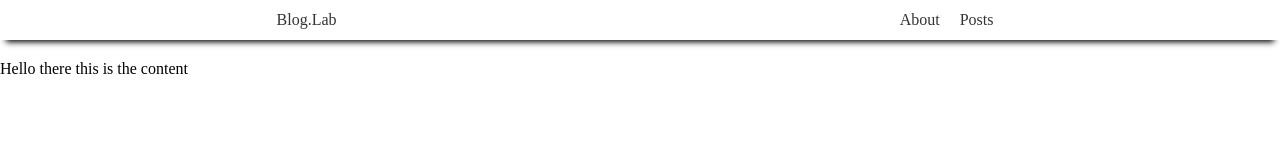
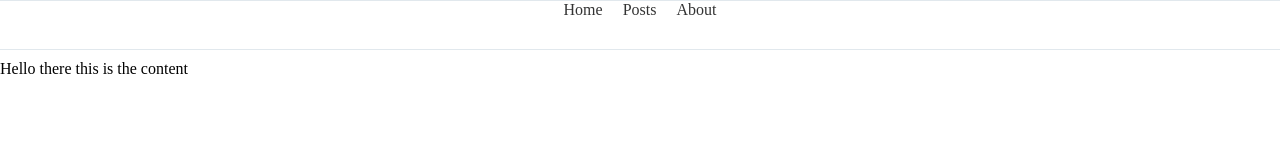
Before and after one commit to SimonLab/bog.lab, a plain HTML site: page templates/default.html in a window 1280 px wide. Shown: the top 160 px of the page. Drawn offline with nearby package versions, Linux system fonts and the light colour scheme; files that its build step writes are made by us from their sources.

Commit message:
update css menu

```diff
--- a/css/default.scss
+++ b/css/default.scss
@@ -22,14 +22,16 @@ html {
 header{
     position: fixed;
     top: 0;
-    display: flex;
-    flex-flow: row nonwrap;
+    /* css display: flex; */
+    /* flex-flow: row nonwrap; */
     background-color: white;
-    box-shadow: 0 8px 6px -6px black;
-    height: 40px;
+    /* box-shadow: 0 8px 6px -6px black; */
+    height: 50px;
     width: 100%;
-    align-items: center;
+    /* align-items: center; */
     text-align: center;
+    border-top: 1px solid #E1E8ED;
+    border-bottom: 1px solid #E1E8ED;
       a{
 	text-decoration: none;
 	color: #333;
@@ -38,11 +40,10 @@ header{
 	}
 
       }
-     .item{
-	    flex: 1 0 auto;
-	}
+
     ul{
-	  display: flex;
+	display: flex;
+	align-items: center;
 	  list-style: none;
 	  flex-flow: row nonwrap;
 	  justify-content: center;
--- a/templates/default.html
+++ b/templates/default.html
@@ -10,11 +10,12 @@
     </head>
     <body>
         <header>
-      	  <a class="item" href="/">Blog.Lab</a>
-          <nav class="item">
+
+          <nav>
             <ul>
-              <li><a href="/about.html">About</a>
+              <li><a href='#'>Home</a>
               <li><a href="#">Posts</a>
+	      <li><a href="/about.html">About</a>
 	    </ul>
 	  </nav>
         </header>
```
